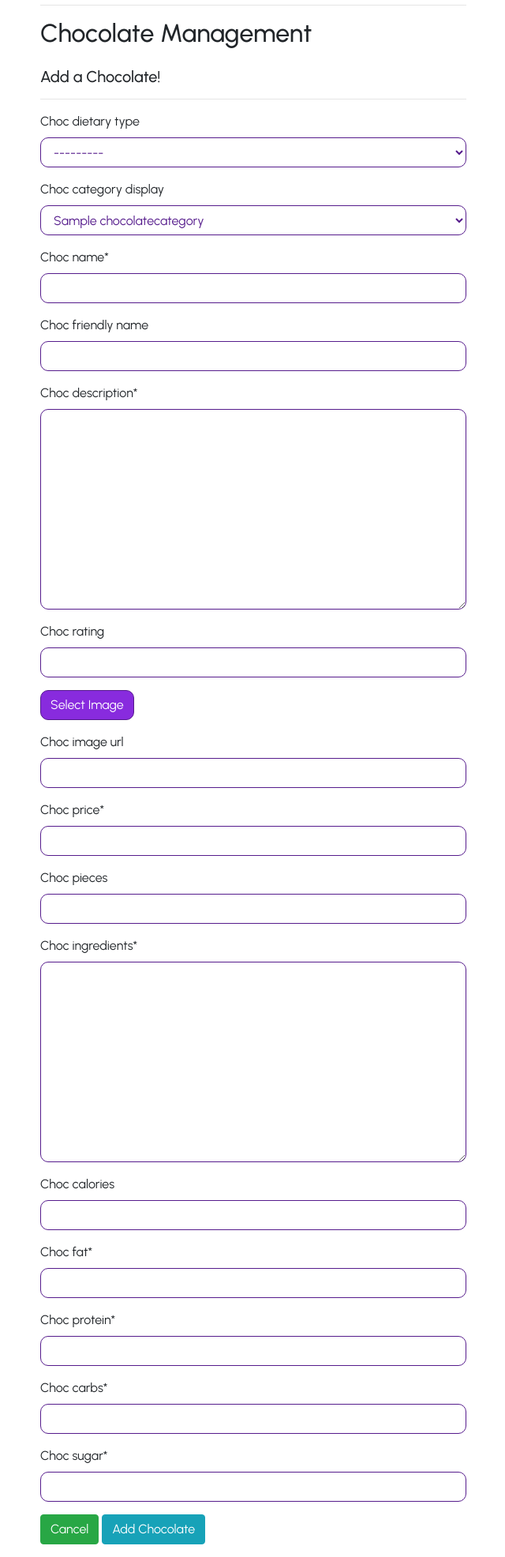
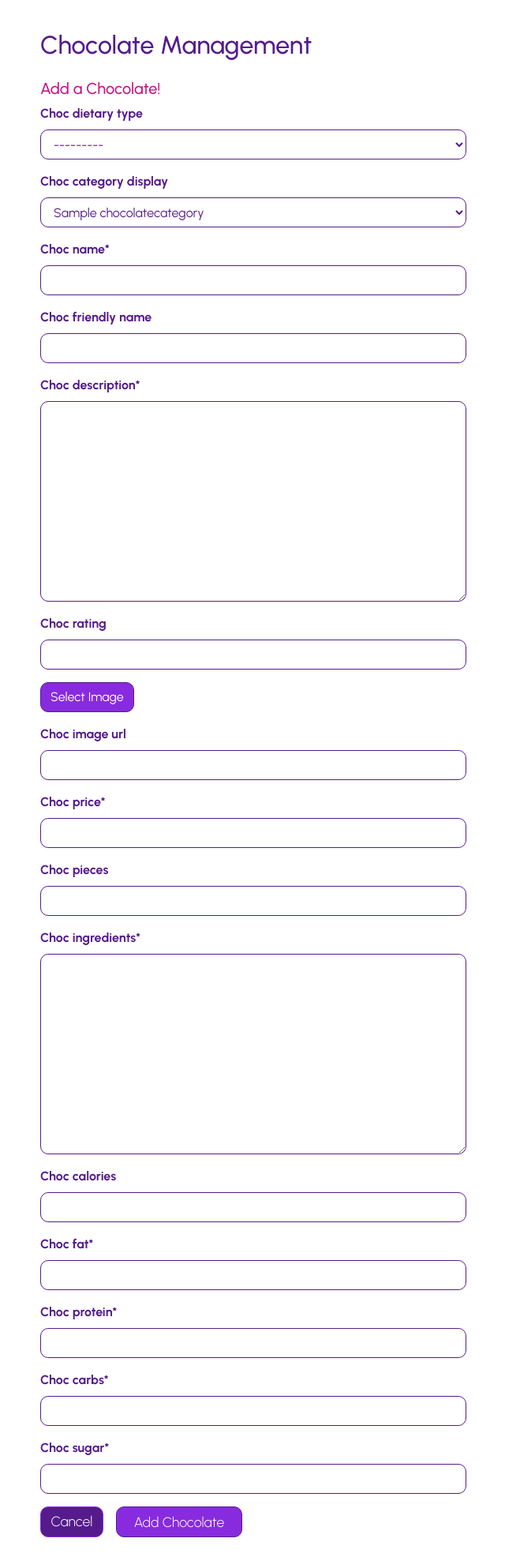
Before and after one commit to DannyGilligan/chocelegance-resubmission, a Django app: page /chocolates/add/ in a window 1280 px wide. Shown: the part 230-2202 px from the top of the page at 79% size, without its empty margins (34-674 px from the left). After the commit the page ends 2177 px from the top, so only its background shows below. Run offline with Django 3.2, Linux system fonts and the light colour scheme; a user stored in the database is signed in; tables that the repository leaves empty hold one stand-in row (values such as "Sample post"); some libraries are stand-ins or nearby versions.

Commit message:
Adjust styling of add_chocolate.html

```diff
--- a/chocolates/templates/chocolates/add_chocolate.html
+++ b/chocolates/templates/chocolates/add_chocolate.html
@@ -13,11 +13,9 @@
 <div class="overlay"></div>
 <div class="container">
     <div class="row">
-        <div class="col-12 col-md-6">
-            <hr>
-            <h2 class="logo-font mb-4">Chocolate Management</h2>
-            <h5>Add a Chocolate!</h5>
-            <hr>
+        <div class="col-12 col-md-6 mt-5">
+            <h2 class="purple-text mb-4">Chocolate Management</h2>
+            <h5 class="bright-purple-text">Add a Chocolate!</h5>
         </div>
     </div>
 
@@ -25,7 +23,7 @@
         <div class="col-12 col-md-6">
 
             <!-- Form used to add chocolate details, enctype attribute allows images to be uploaded -->
-            <form method="POST" action="{% url 'add_chocolate' %}" class="form mb-3" enctype="multipart/form-data">
+            <form method="POST" action="{% url 'add_chocolate' %}" class="form mb-3 purple-text font-weight-bold" enctype="multipart/form-data">
                 {% csrf_token %}
                 {% for field in form %}
                     {% if field.name != 'choc_image' %}
@@ -34,9 +32,9 @@
                         {{ field }}
                     {% endif %}
                 {% endfor %}
-                <div>
-                    <a class="btn btn-success rounded" href="{% url 'chocolates' %}">Cancel</a>
-                    <button class="btn btn-info rounded" type="submit">Add Chocolate</button>
+                <div class="choc-mgmt-button-container">
+                    <a class="cancel-choc-mgmt" href="{% url 'chocolates' %}">Cancel</a>
+                    <button class="update-choc-mgmt" type="submit">Add Chocolate</button>
                 </div>
             </form>
 
```
Also changed, not shown: media/dark-choc-5-thyme-adventure_yAm2yqt.webp (added).
